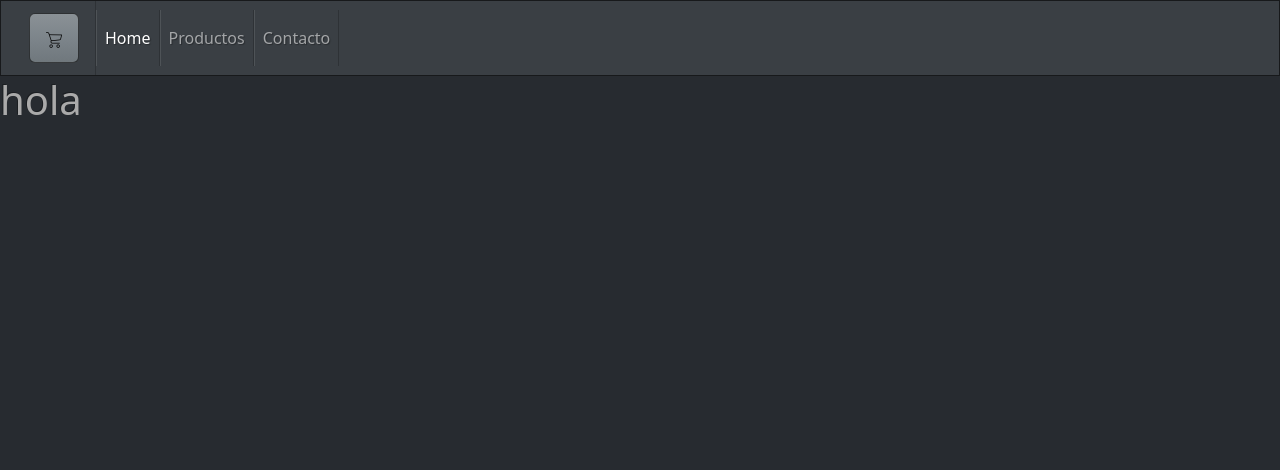
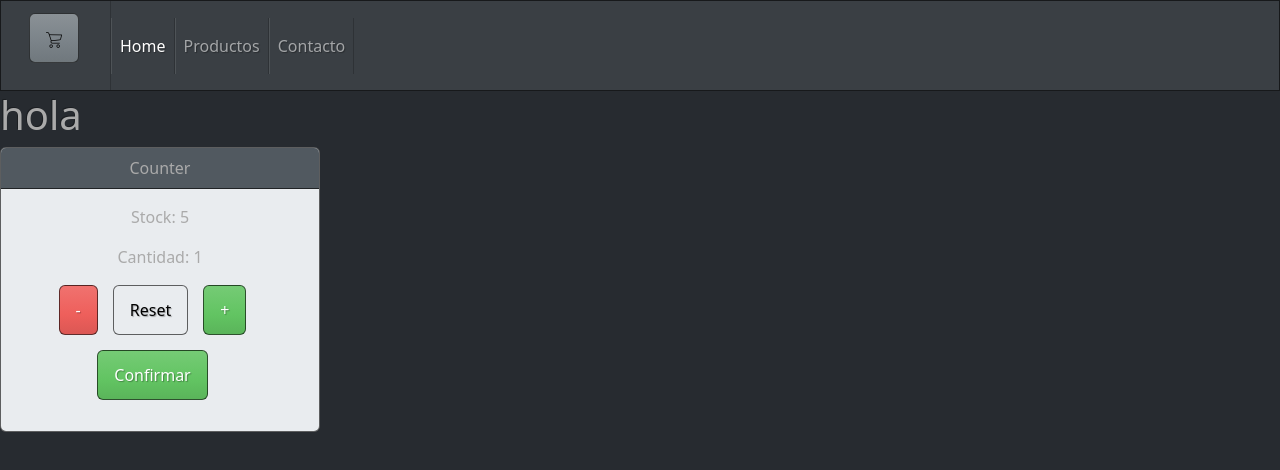
Before and after one commit to Axel-Lozano/proyect-react, a React (Create React App) app: page / in a window 1280 px wide. Shown: the top 470 px of the page. Built offline with nearby package versions, Linux system fonts and the light colour scheme.

Commit message:
Desafio contador

```diff
--- /dev/null
+++ b/src/components/ItemCount/ItemCount.css
@@ -0,0 +1,10 @@
+.card{
+    display: flex;
+    justify-content: center;
+    text-align: center;
+}
+
+.btn{
+    margin-bottom: 15px;
+    margin-right: 15px;
+}
--- /dev/null
+++ b/src/components/ItemCount/ItemCount.jsx
@@ -0,0 +1,47 @@
+import "./ItemCount.css";
+import {useState} from 'react';
+
+const ItemCount = ({stock, onAdd}) => {
+    const [count, setCount] = useState(1);
+
+    function add() {
+        if (count < stock) {
+            setCount(count + 1)
+        }
+    }
+
+    function subStract() {
+        if (count > 1 ) {
+            setCount(count - 1)
+        }
+    }
+
+    function reset() {
+        setCount(1)
+    }
+
+    return (
+        <>
+            <div className="card bg-light mb-3" style={{ maxWidth: '20rem' }}>
+                <div className="card-header">Counter</div>
+                <div className="card-body">
+                    <div>
+                        <p>Stock: {stock}</p>
+                        <p>Cantidad: {count}</p>
+
+                        <div>
+                            <button className='btn btn-danger' onClick={subStract}>-</button>
+                            <button className='btn btn-light' onClick={reset}>Reset</button>
+                            <button className='btn btn-success' onClick={add}>+</button>
+                        </div>
+                        <div>
+                            <button className='btn btn-success' onClick={() => onAdd(count) }>Confirmar</button>
+                        </div>
+                    </div>
+                </div>
+            </div>
+        </>
+    );
+}
+
+export default ItemCount;
--- a/src/components/ItemListContainer/ItemListContainer.jsx
+++ b/src/components/ItemListContainer/ItemListContainer.jsx
@@ -1,9 +1,16 @@
 import React from 'react';
+import ItemCount from '../ItemCount/ItemCount';
 
 const ItemListContainer = (props) => {
+
+    function onAdd(count) {
+        console.log(`se han seleccionado ${count} productos`)
+    }
+
     return (
         <div>
             <h1>{props.saludo}</h1>
+            <ItemCount stock={5} onAdd={onAdd}/>
         </div>
     );
 }
```
